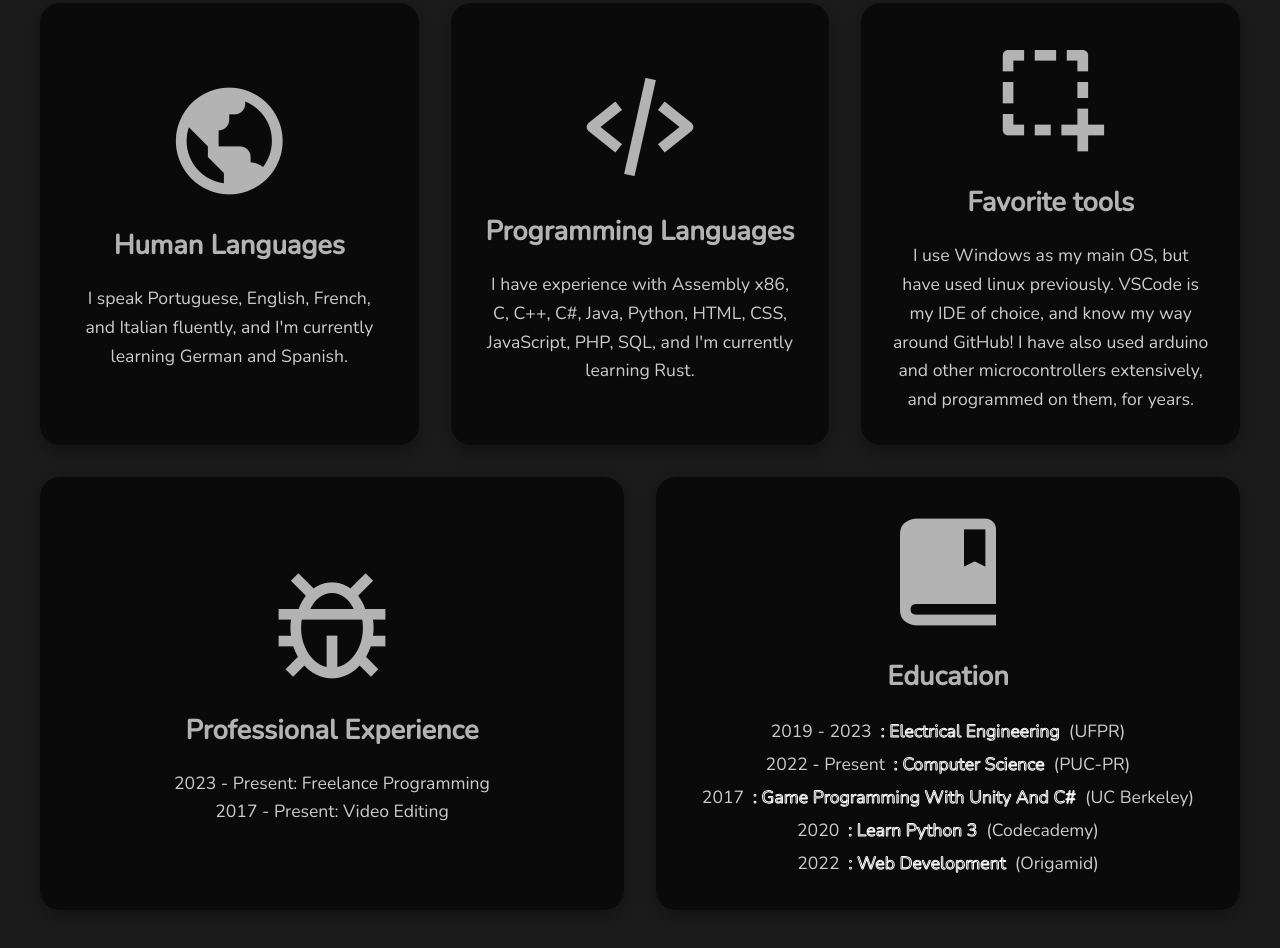
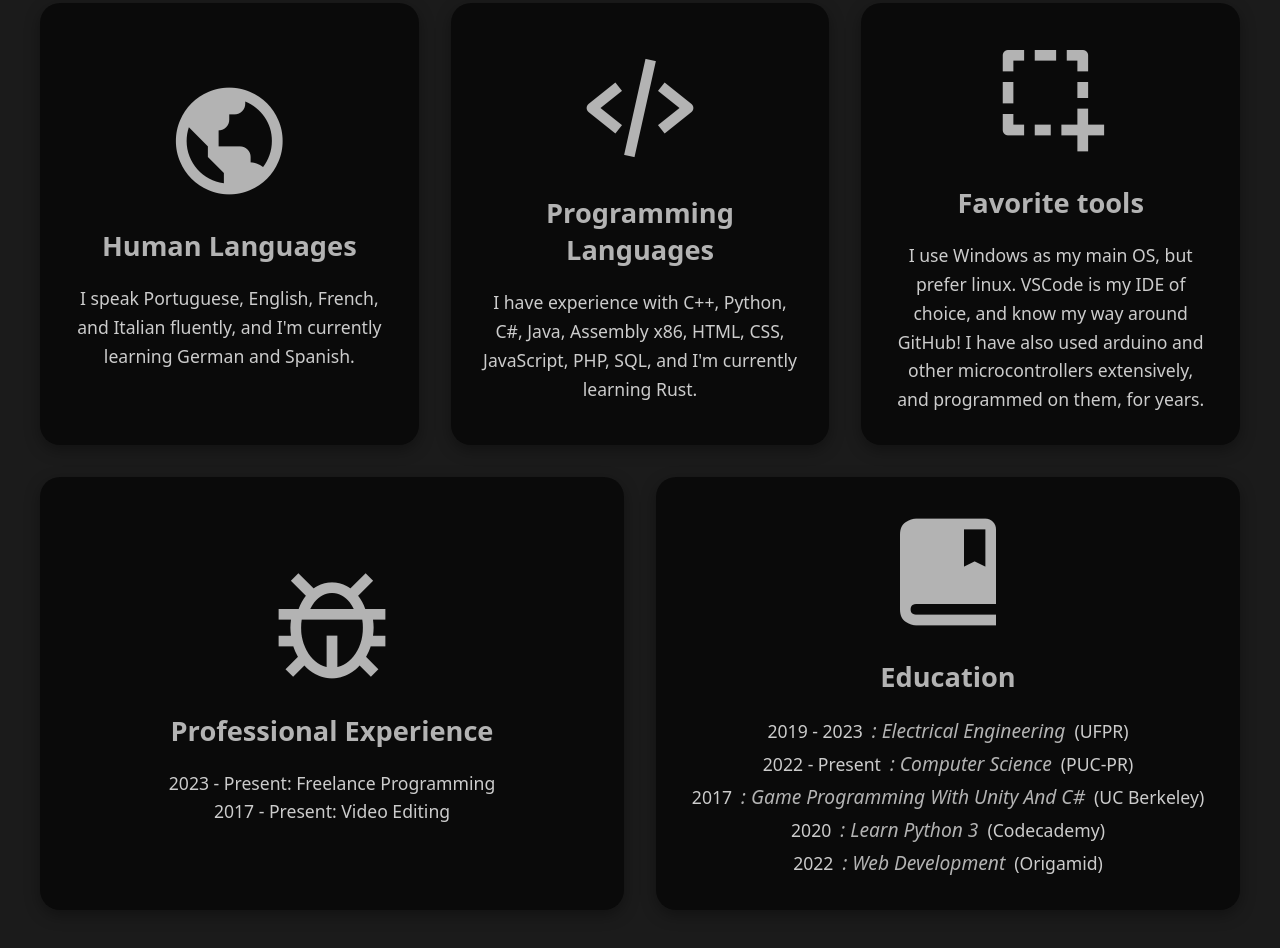
Before and after one commit to PontoPe/WebSites, a plain HTML site: page index.html in a window 1280 px wide. Shown: the part 1336-2284 px from the top of the page. Drawn offline with nearby package versions, Linux system fonts and the light colour scheme.

Commit message:
systemui font and color and style changes

```diff
--- a/index.html
+++ b/index.html
@@ -29,7 +29,7 @@
         <div class="card">
             <img src="circleMe.png">
             <div class="info">
-                <h1>It's PontoPe!</h1>
+                <h1><span>It's </span>PontoPe!</h1>
                 <p>
                     Under the sudonim PontoPe, i make videos on Youtube about video games, programming, and other interesting topics, where I teach, entertain and share my knowledge with the world.
                 </p>
@@ -60,7 +60,7 @@
 
                     <h1>Programming Languages</h1>
                     <p>
-                        I have experience with Assembly x86, C, C++, C#, Java, Python, HTML, CSS, JavaScript, PHP, SQL, and I'm currently learning Rust.
+                        I have experience with C++, Python, C#, Java, Assembly x86, HTML, CSS, JavaScript, PHP, SQL, and I'm currently learning Rust.
                     </p>
                 </div>
             </div>
@@ -69,7 +69,7 @@
                     <i class='bx bx-screenshot'></i>
                     <h1>Favorite tools</h1>
                     <p>
-                        I use Windows as my main OS, but have used linux previously. VSCode is my IDE of choice, and know my way around GitHub!
+                        I use Windows as my main OS, but prefer linux. VSCode is my IDE of choice, and know my way around GitHub!
                         I have also used arduino and other microcontrollers extensively, and programmed on them, for years.
                     </p>
                 </div>
--- a/style.css
+++ b/style.css
@@ -1,22 +1,24 @@
-@import url('https://fonts.googleapis.com/css2?family=Nunito:wght@300;400;500&display=swap');
+
 
 :root {
     --mainColor: #1b1b1b;
     --darkenColor: #0a0a0a;
     --accent: #b3b3b3;
-    --purple: #491163;
+    --purple: #63113e;
+    --magenta: #e90a84;
     --purpleDarken: #2d0b3d;
   }
 
 html{
     scroll-behavior: smooth;
+    background-color: var(--mainColor);
 }
 
 *{
     margin: 0;
     padding: 0;
     box-sizing: border-box;
-    font-family: 'Nunito', sans-serif;
+    font-family: system-ui, sans-serif;
 }
 
 body{
@@ -50,7 +52,7 @@
 header .info-text h1{
     font-size: 5rem;
     font-weight: 600;
-    font-family: 'Nunito', sans-serif;
+    font-family: system-ui, sans-serif;
     color: aliceblue;
 }
 
@@ -179,7 +181,7 @@
     color: var(--accent);
     font-size: 1.7rem;
     font-weight: bold;
-    font-family: 'Nunito', sans-serif;
+    font-family: system-ui, sans-serif;
 }
 
 #about .card:hover .info h1, #features .card:hover .info h1{
@@ -187,8 +189,18 @@
     color: #fff;
     font-size: 1.7rem;
     font-weight: bold;
-    font-family: 'Nunito', sans-serif;
+    font-family: system-ui, sans-serif;
 }
+
+#about .card:hover .info h1 {
+    color: var(--magenta);
+
+}
+
+#about .card:hover .info span{
+    color: var(--purpleDarken);
+}
+
 
 #about .card .info p, #features .card .info p{
     color: #ccc;
@@ -201,8 +213,9 @@
 
 
 #features .card .info p span{
-    -webkit-text-fill-color: transparent;
-    -webkit-text-stroke: 1px #fff;
+    -webkit-text-fill-color: var(--accent);
+    font-size: 1.2rem;
+    font-style: oblique;
 }
 
 #features .card span{
```
